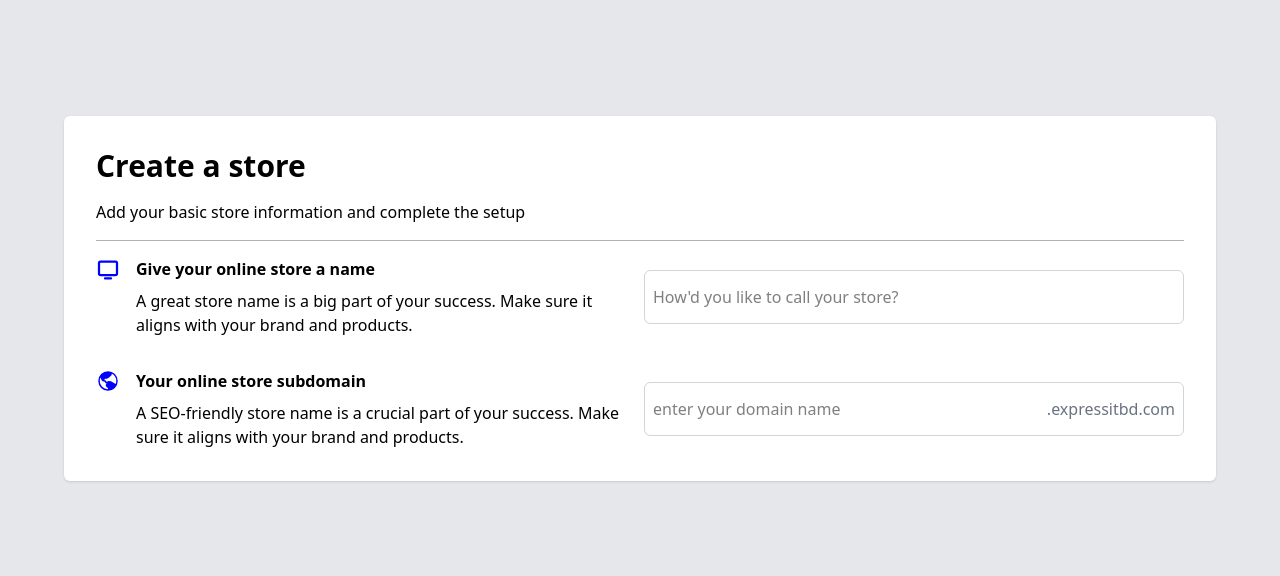
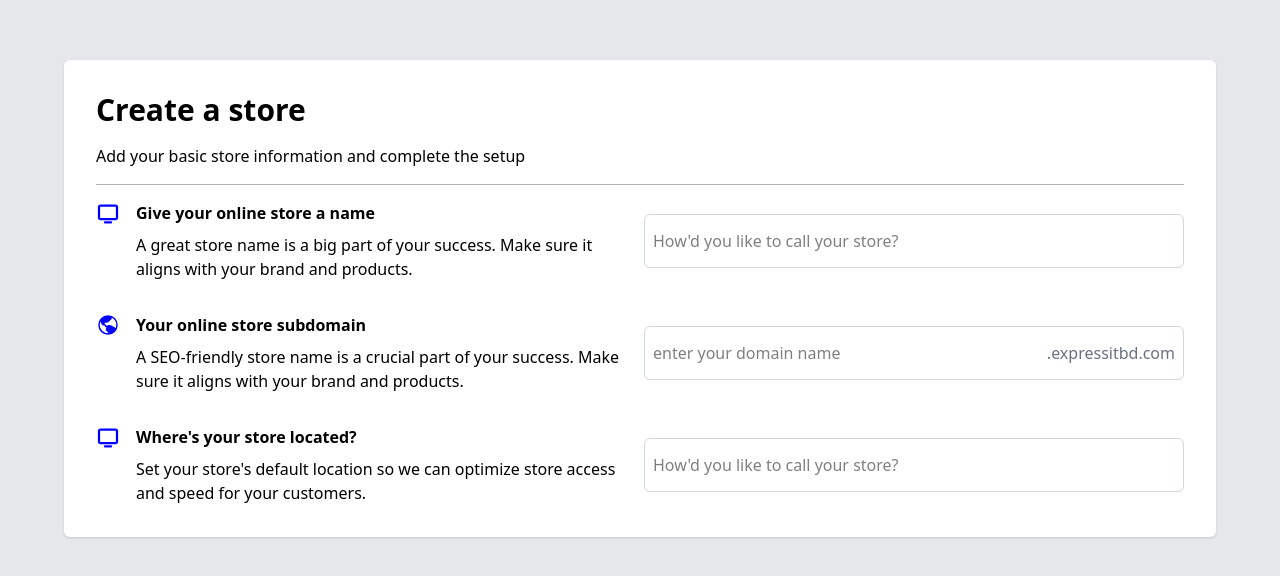
Before and after one commit to naimdotcom/store-creation-and-domain-check, a Next.js app: page / in a window 1280 px wide. Shown: the part 102-678 px from the top of the page. Built offline with nearby package versions, Linux system fonts and the light colour scheme.

Commit message:
Add country-json dependency and implement domain validation and availability check in Home component

```diff
--- a/package.json
+++ b/package.json
@@ -11,6 +11,7 @@
   "dependencies": {
     "@phosphor-icons/react": "^2.1.10",
     "axios": "^1.9.0",
+    "country-json": "^2.3.0",
     "next": "15.3.2",
     "react": "^19.0.0",
     "react-dom": "^19.0.0"
--- a/src/app/page.tsx
+++ b/src/app/page.tsx
@@ -1,6 +1,8 @@
 "use client";
 import FormLabelInfo from "@/components/FormLabelInfo";
 import FormValidationMessage from "@/components/FormValidationMessage";
+import { useDebounce } from "@/hooks/useDebounce";
+import axiosInstance from "@/libs/axiosInstance";
 import { GlobeHemisphereWestIcon, MonitorIcon } from "@phosphor-icons/react";
 import { useState } from "react";
 
@@ -31,10 +33,73 @@ export default function Home() {
     currency: "",
     email: "",
   });
+  const [isDomainAvailable, setIsDomainAvailable] = useState(false);
+
+  const validateDomainInput = (domain: string) => {
+    const domainRegex = /^(?!-)[a-zA-Z0-9-]{3,63}(?<!-)$/i;
+
+    if (!domain) {
+      setValidation((prev) => ({
+        ...prev,
+        domain: "Domain name is required.",
+      }));
+      setIsDomainAvailable(false);
+      return false;
+    }
+
+    if (domain.length < 3) {
+      setValidation((prev) => ({
+        ...prev,
+        domain: "Domain must be at least 3 characters.",
+      }));
+      setIsDomainAvailable(false);
+      return false;
+    }
+
+    if (!domainRegex.test(domain)) {
+      setValidation((prev) => ({
+        ...prev,
+        domain: "Invalid domain format.",
+      }));
+      setIsDomainAvailable(false);
+      return false;
+    }
+
+    return true;
+  };
+
+  const checkDomain = async (domain: string) => {
+    try {
+      const res = await axiosInstance.get(`${domain}.expressitbd.com`);
+      const isTaken = res.data?.data?.taken;
+
+      if (!isTaken) {
+        setIsDomainAvailable(true);
+        setValidation((prev) => ({ ...prev, domain: "" }));
+      } else {
+        setIsDomainAvailable(false);
+        setValidation((prev) => ({ ...prev, domain: "Domain is taken." }));
+      }
+    } catch (error) {
+      setIsDomainAvailable(false);
+      setValidation((prev) => ({
+        ...prev,
+        domain: "Error checking domain availability.",
+      }));
+    }
+  };
+
+  const debouncedCheckDomain = useDebounce(checkDomain, 500);
 
   const handleOnChange = (e: React.ChangeEvent<HTMLInputElement>) => {
     const { name, value } = e.target;
     setStoreInfo({ ...storeInfo, [name]: value });
+
+    if (name === "domain") {
+      if (validateDomainInput(value)) {
+        debouncedCheckDomain(value);
+      }
+    }
   };
 
   return (
@@ -57,16 +122,21 @@ export default function Home() {
                   icon={<MonitorIcon color="blue" size={24} weight="bold" />}
                   description="A great store name is a big part of your success. Make sure it aligns with your brand and products."
                 />
+                <div className="flex flex-col gap-1">
                   <input
                     type="text"
                     name="storeName"
                     placeholder="How'd you like to call your store?"
                     className={`border px-2 py-3.5 rounded-md focus-visible:outline-none ${
-                    validation.storeName ? "border-red-500" : "border-gray-300"
+                      validation.storeName
+                        ? "border-red-500"
+                        : "border-gray-300"
                     }`}
+                    value={storeInfo.storeName}
                     onChange={handleOnChange}
                   />
                   <FormValidationMessage message={validation.storeName} />
+                </div>
               </div>
 
               {/* store subdomain */}
@@ -82,21 +152,55 @@ export default function Home() {
                   }
                   description="A SEO-friendly store name is a crucial part of your success. Make sure it aligns with your brand and products."
                 />
+                <div className="flex flex-col gap-1">
                   <div
                     className={`flex items-center border px-2 py-3.5 w-full rounded-md ${
                       validation.domain ? "border-red-500" : "border-gray-300"
-                  }`}
+                    } ${isDomainAvailable ? "border-green-500" : ""}`}
                   >
                     <input
                       type="text"
                       name="domain"
                       placeholder="enter your domain name"
                       className={`w-[90%] focus-visible:outline-none`}
+                      value={storeInfo.domain}
                       onChange={handleOnChange}
                     />
                     <span className="text-gray-500">.expressitbd.com</span>
                   </div>
                   <FormValidationMessage message={validation.domain} />
+                  {storeInfo.domain &&
+                    !validation.domain &&
+                    isDomainAvailable && (
+                      <span className="text-green-500">
+                        Domain is available.
+                      </span>
+                    )}
+                </div>
+              </div>
+
+              {/* country */}
+              <div className="grid grid-cols-1 md:grid-cols-2 items-center gap-2">
+                <FormLabelInfo
+                  title="Where's your store located?"
+                  icon={<MonitorIcon color="blue" size={24} weight="bold" />}
+                  description="Set your store's default location so we can optimize store access and speed for your customers."
+                />
+                <div className="flex flex-col gap-1">
+                  <input
+                    type="text"
+                    name="storeName"
+                    placeholder="How'd you like to call your store?"
+                    className={`border px-2 py-3.5 rounded-md focus-visible:outline-none ${
+                      validation.storeName
+                        ? "border-red-500"
+                        : "border-gray-300"
+                    }`}
+                    value={storeInfo.storeName}
+                    onChange={handleOnChange}
+                  />
+                  <FormValidationMessage message={validation.storeName} />
+                </div>
               </div>
             </div>
           </div>
--- a/src/libs/axiosInstance.ts
+++ b/src/libs/axiosInstance.ts
@@ -1,7 +1,7 @@
 import axios from "axios";
 
-const axiosInstance = () => {
-  return axios.create({
-    baseURL: "https://interview-task-green.vercel.app/task/domains/check/",
-  });
-};
+const axiosInstance = axios.create({
+  baseURL: "https://interview-task-green.vercel.app/task/domains/check/",
+});
+
+export default axiosInstance;
```
Also changed, not shown: 1 other file (tests, documents, lock files or other folders). Lines whose indentation alone changed are shown as unchanged.
